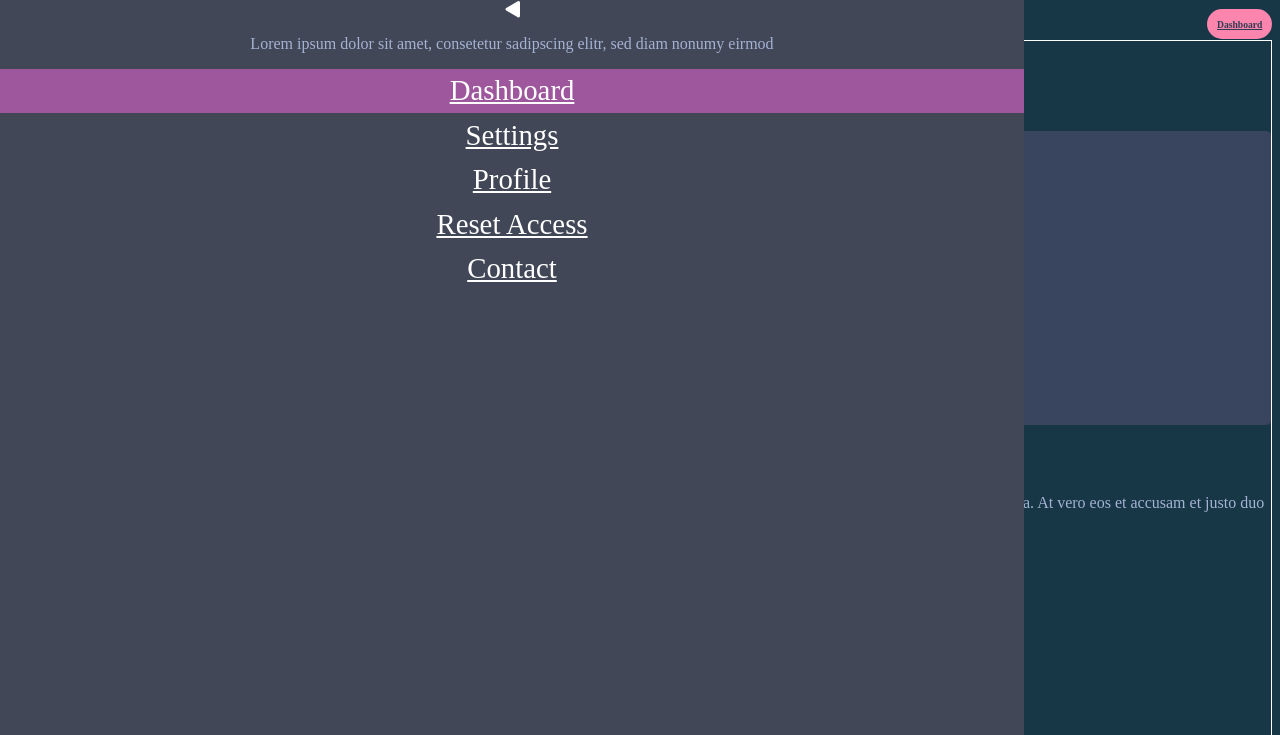
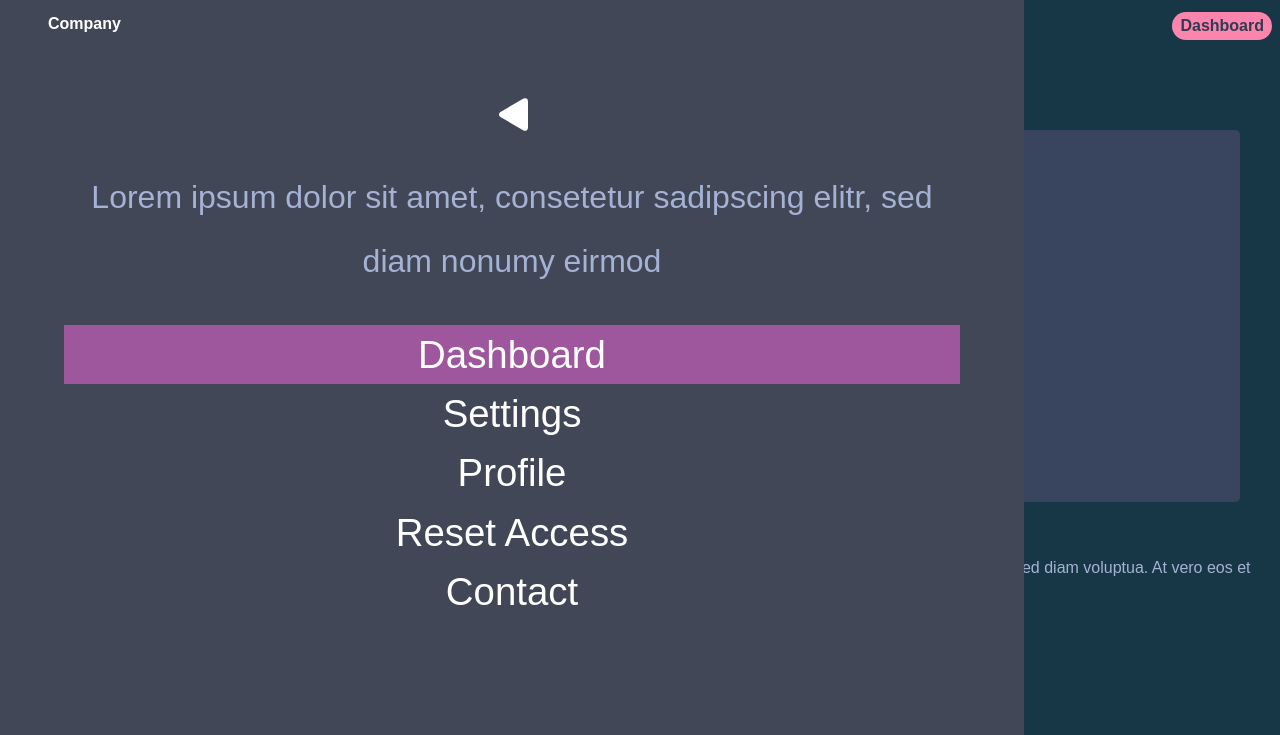
Before and after one commit to AmerynPeters/scrimba-ui-design-bootcamp, a plain HTML site: page project refactoring module/index.html in a window 1280 px wide. Both pictures are taken after a click on the icon 20 px from the left and 24 px from the top of the page. Shown: the top 735 px of the page. Drawn offline with Linux system fonts and the light colour scheme.

Commit message:
fixing the type and visual hierarchy

```diff
--- a/project refactoring module/scripts.css
+++ b/project refactoring module/scripts.css
@@ -132,12 +132,78 @@ ul.secondary li p {
 
 main {
     border: 1px solid white;
+    margin-top: 1em;
 }
 
 /* Your Fixes Below */
 body {
     background-color: #173746;
+    font-family: Arial, Helvetica, sans-serif;
 }
 .open-nav {
     background-color: #414756;
+    padding-top: 3em;
+    padding-left: 2em;
+    padding-right: 2em;
 }
+
+a.logo {
+    font-family: Arial, Helvetica, sans-serif;
+    font-size: 1em;
+    position: relative;
+}
+
+a.cta-btn {
+    font-size: 1em;
+    padding: 0.3em 0.5em;
+    margin-top: auto;
+    position: relative;
+}
+
+.panel {
+    padding-bottom: 1em;
+    margin-left: 2em;
+    margin-right: 2em;
+}
+
+h3 {
+    padding-top: 1em;
+    margin: 0.5em;
+}
+
+.inner-wrapper {
+    font-size: 2em;
+}
+
+header.logo {
+    font-size: 5em;
+}
+
+main {
+    border: unset;
+}
+
+a {
+    text-decoration: none;
+}
+
+p {
+    line-height: 2em;
+}
+
+nav {
+    font-size: 2em;
+    margin: auto;
+}
+
+nav ul li a {
+    font-size: 1.2em;
+}
+
+.inner-wrapper {
+    font-size: 1em;
+}
+
+h3 {
+    font-size: 0.8em;
+}
```
